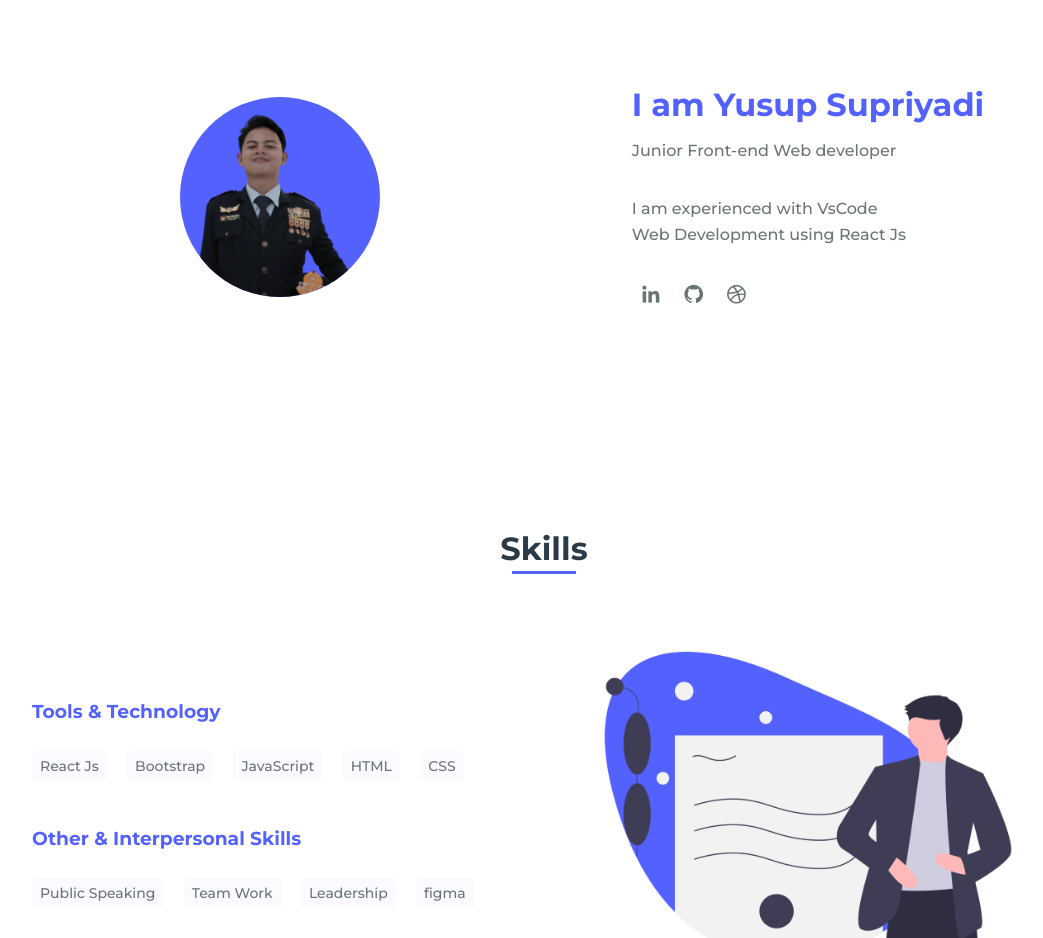
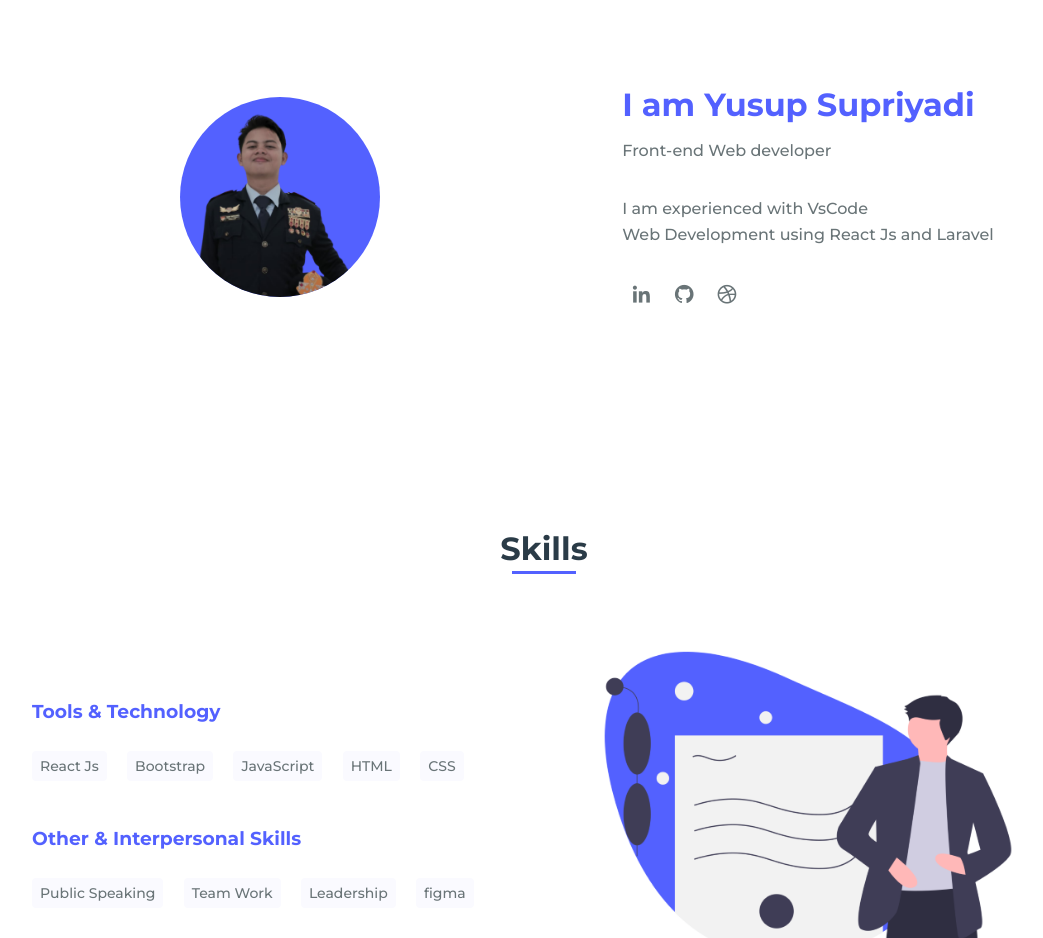
Before and after one commit to yusupsupriyadi/yusupsupriyadi.github.io, a plain HTML site: page index.html in a window 1280 px wide. Shown: the part 980-1918 px from the top of the page, without its empty margins (96-1139 px from the left). Drawn offline with nearby package versions, Linux system fonts and the light colour scheme.

Commit message:
Update index.html

```diff
--- a/index.html
+++ b/index.html
@@ -63,10 +63,10 @@
 
                     <div>
                         <h2 class="about__subtitle">I am Yusup Supriyadi</h2>
-                        <span class="about__profession">Junior Front-end Web developer</span>
+                        <span class="about__profession">Front-end Web developer</span>
                         <p class="about__text">
                             I am experienced with VsCode<br>
-                            Web Development using React Js
+                            Web Development using React Js and Laravel
                         <div class="about__social">
                             <a href="https://www.linkedin.com/in/yusup-supriyadi-8bb37a187" class="about__social-icon"><i class='bx bxl-linkedin' ></i></a>
                             <a href="https://github.com/yusupsupriyadi" class="about__social-icon"><i class='bx bxl-github' ></i></a>
```
